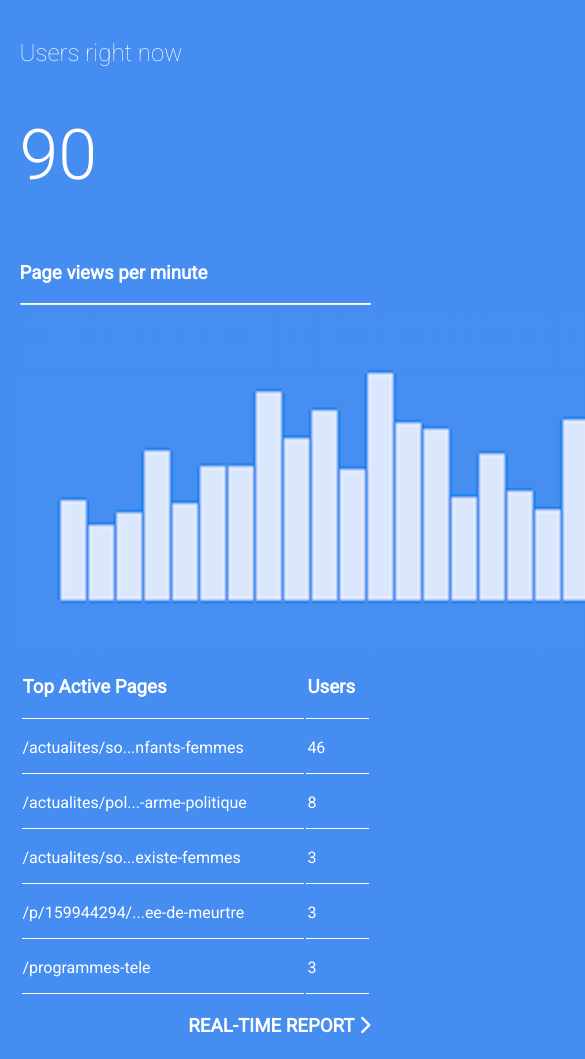
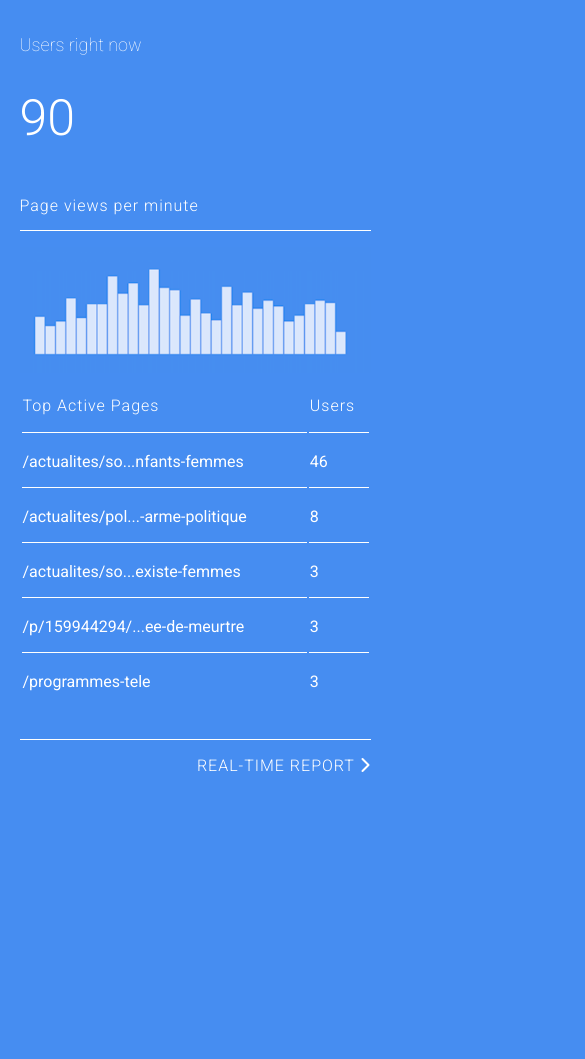
Before and after one commit to maureenoldyck/css-integration, a plain HTML site: page Interface-2/index.html in a window 390 px wide. Shown: the top 1059 px of the page, 585 px wide, since content can reach past the window. After the commit the page ends 844 px from the top, so only its background shows below. Drawn offline with Linux system fonts and the light colour scheme.

Commit message:
Added media queries and small adjustments text.

```diff
--- a/Interface-2/index.html
+++ b/Interface-2/index.html
@@ -16,8 +16,7 @@
             <h1>90</h1>
         </div>
         <div class="graph">
-            <h3>Page views per minute</h3>
-            <hr>
+            <h3 class="text-border">Page views per minute</h3>
             <img class="graph-img" src="images/chart.png" alt="chart">
         </div>
         <div class="pages">
@@ -46,7 +45,7 @@
                     <td>/p/159944294/...ee-de-meurtre</td>
                     <td>3</td>
                 </tr>
-                <tr>
+                <tr class="no-border">
                     <td>/programmes-tele</td>
                     <td>3</td>
                 </tr>
--- a/Interface-2/style.css
+++ b/Interface-2/style.css
@@ -13,13 +13,15 @@ h1 {
 
 h2 {
     font-weight: 100;
+    font-size: 22px;
 }
 
+h3 {
+font-weight: 300;
+font-size: 20px;
+letter-spacing: 3px;
+}
 
-
-hr {
-    border-top: 1px solid white;
-}
 
 /*** CLASSES ***/
 
@@ -47,6 +49,7 @@ hr {
 display: flex;
     flex: 1;
     justify-content: flex-end;
+    border-top: 1px solid white;
 }
 
 .fas {
@@ -55,6 +58,7 @@ display: flex;
 
 .table-pages {
     width: 100%;
+    padding-bottom: 30px;
 }
 
 .table-pages th {
@@ -74,3 +78,54 @@ th {
 .graph-img {
     min-width: 100%;
 }
+
+
+.text-border {
+    border-bottom: 1px solid white;
+    padding-bottom: 15px;
+}
+
+.no-border td {
+    border-bottom: none;
+}
+
+/***** MEDIA QUERIES *****/
+
+
+@media screen and (min-width: 480px) and (max-width: 1024px) {
+.graph-img {
+    width: 50%;
+}
+h1 {
+    font-size: 60px;
+}
+
+h2 {
+    font-size: 20px;
+}
+
+h3 {
+font-size: 18px;
+letter-spacing: 1px;
+}
+
+}
+
+
+@media screen and (max-width: 480px) {
+    .graph-img {
+        width: 25%;
+    }
+    h1 {
+        font-size: 50px;
+    }
+
+    h2 {
+        font-size: 18px;
+    }
+
+    h3 {
+    font-size: 16px;
+    letter-spacing: 1px;
+    }
+}
```
